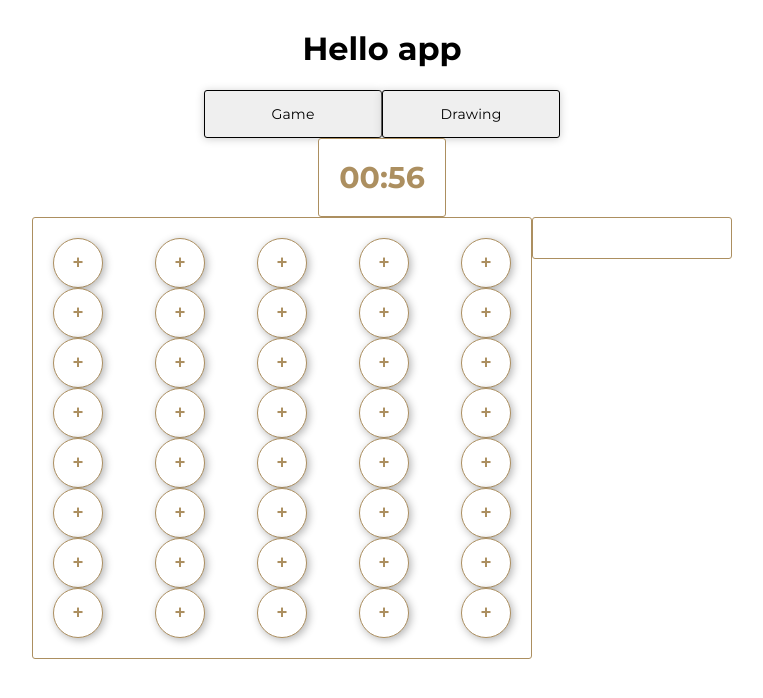
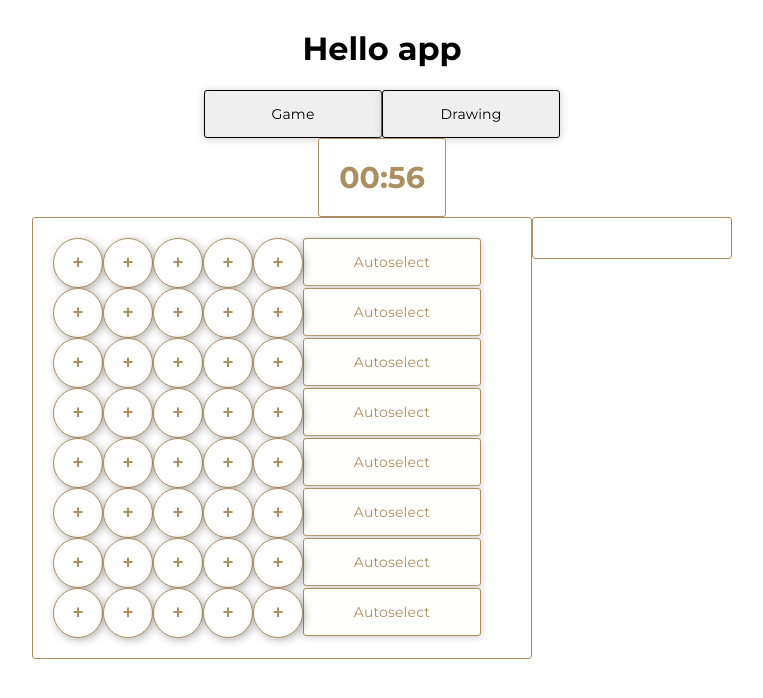
Before and after one commit to Bunchenko/5-of-36, an Angular app: page /game in a window 1280 px wide. Shown: the top 698 px of the page, without its empty margins (258-1021 px from the left). Built offline with nearby package versions, Linux system fonts and the light colour scheme.

Commit message:
add autoselect and delete buttons

```diff
--- a/src/app/game/game.component.css
+++ b/src/app/game/game.component.css
@@ -1,4 +1,8 @@
 .game {
+  display: flex;
+}
+
+.row {
   display: flex;
 }
 
--- a/src/app/game/game.component.html
+++ b/src/app/game/game.component.html
@@ -1,13 +1,22 @@
 <div class="game">
 	<app-card [elemStyles]="{width: '500px'}">
-		<div class="balls-row" *ngFor="let combination of _ballsService.playerCombinations; let i = index"
-			(click)="_onModalOpen(i)">
-			<ng-container *ngIf="combination.length; else fallbackBalls">
-				<app-ball *ngFor="let ball of combination">{{ball}}</app-ball>
-			</ng-container>
+		<div class="row" *ngFor="let combination of _ballsService.playerCombinations; let i = index">
+			<div class="balls-row" (click)="_onModalOpen(i)">
+				<ng-container *ngIf="combination.length; else fallbackBalls">
+					<app-ball *ngFor="let ball of combination">{{ball}}</app-ball>
+				</ng-container>
 
-			<ng-template #fallbackBalls>
-				<app-ball *ngFor="let _ of [].constructor(5)">+</app-ball>
+				<ng-template #fallbackBalls>
+					<app-ball *ngFor="let _ of [].constructor(5)">+</app-ball>
+				</ng-template>
+			</div>
+			<app-button *ngIf="!combination.length; else deleteButton" (onClick)="_autoselect(i)"
+				[customClass]="'primary'">
+				Autoselect
+			</app-button>
+
+			<ng-template #deleteButton>
+				<app-button (onClick)="_remove(i)" [customClass]="'danger'">Remove</app-button>
 			</ng-template>
 		</div>
 	</app-card>
--- a/src/app/game/game.component.ts
+++ b/src/app/game/game.component.ts
@@ -8,13 +8,13 @@ import { BallsService } from 'src/services/balls.service';
 })
 export class GameComponent {
   protected _showModal = false;
-  protected _currentRowIndex: number | null = null;
+  protected _modalRowIndex: number | null = null;
 
   constructor(protected _ballsService: BallsService) {}
 
   protected _onModalOpen(index: number): void {
     this._showModal = true;
-    this._currentRowIndex = index;
+    this._modalRowIndex = index;
     this._ballsService.bufferCombination = [
       ...this._ballsService.playerCombinations[index],
     ];
@@ -24,14 +24,15 @@ export class GameComponent {
     this._showModal = false;
     if (
       this._ballsService.bufferCombination.length === 5 &&
-      this._currentRowIndex !== null
+      this._modalRowIndex !== null
     ) {
       this._ballsService.addBalls(
         this._ballsService.bufferCombination,
-        this._currentRowIndex
+        this._modalRowIndex
       );
     }
     this._ballsService.bufferCombination = [];
+    this._modalRowIndex = null;
   }
 
   protected _chooseBallType(ball: number): {
@@ -58,4 +59,12 @@ export class GameComponent {
       buffer.push(ball);
     }
   }
+
+  protected _autoselect(index: number): void {
+    this._ballsService.addBalls(this._ballsService.randomizeBalls(5), index);
+  }
+
+  protected _remove(index: number): void {
+    this._ballsService.removeBalls(index);
+  }
 }
```
